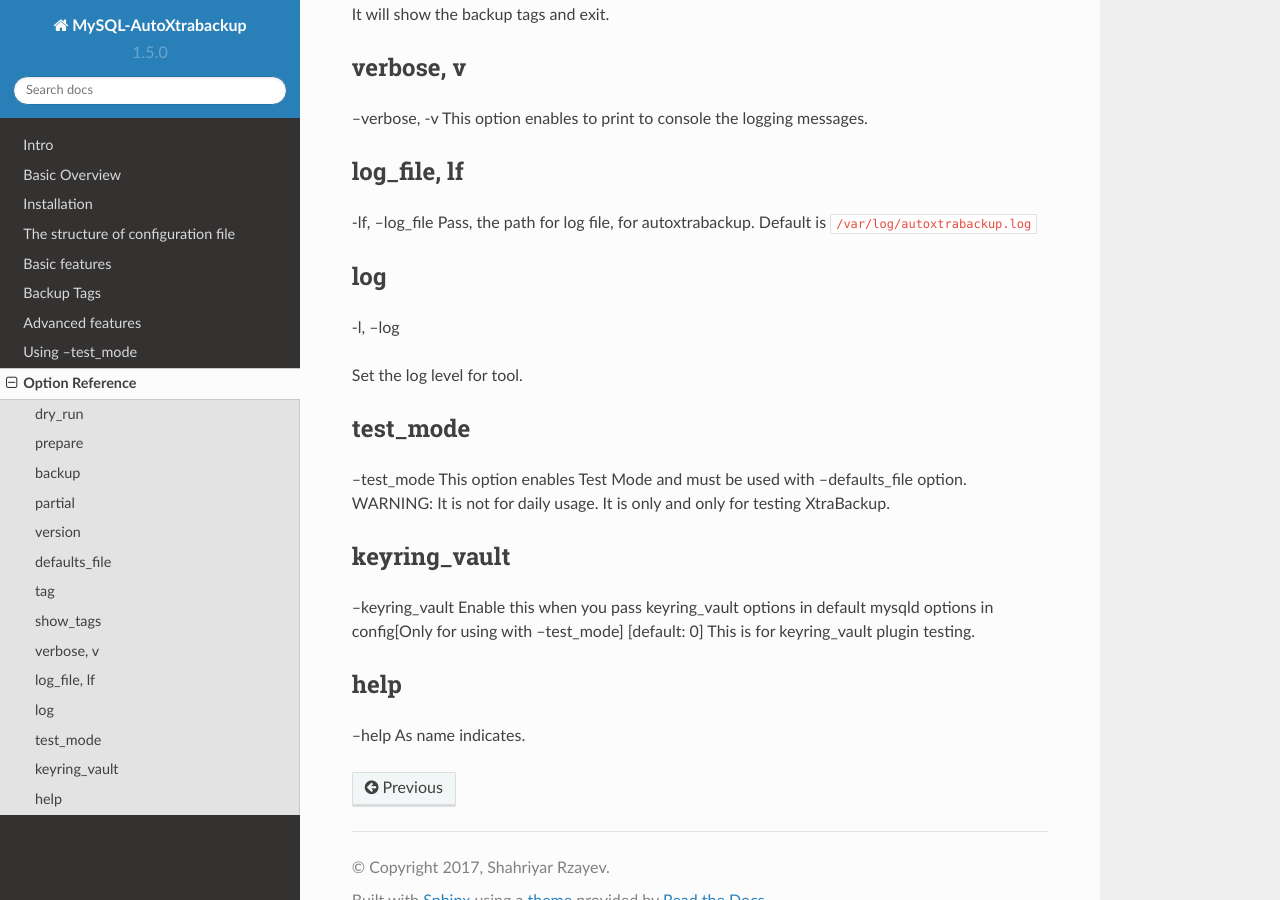
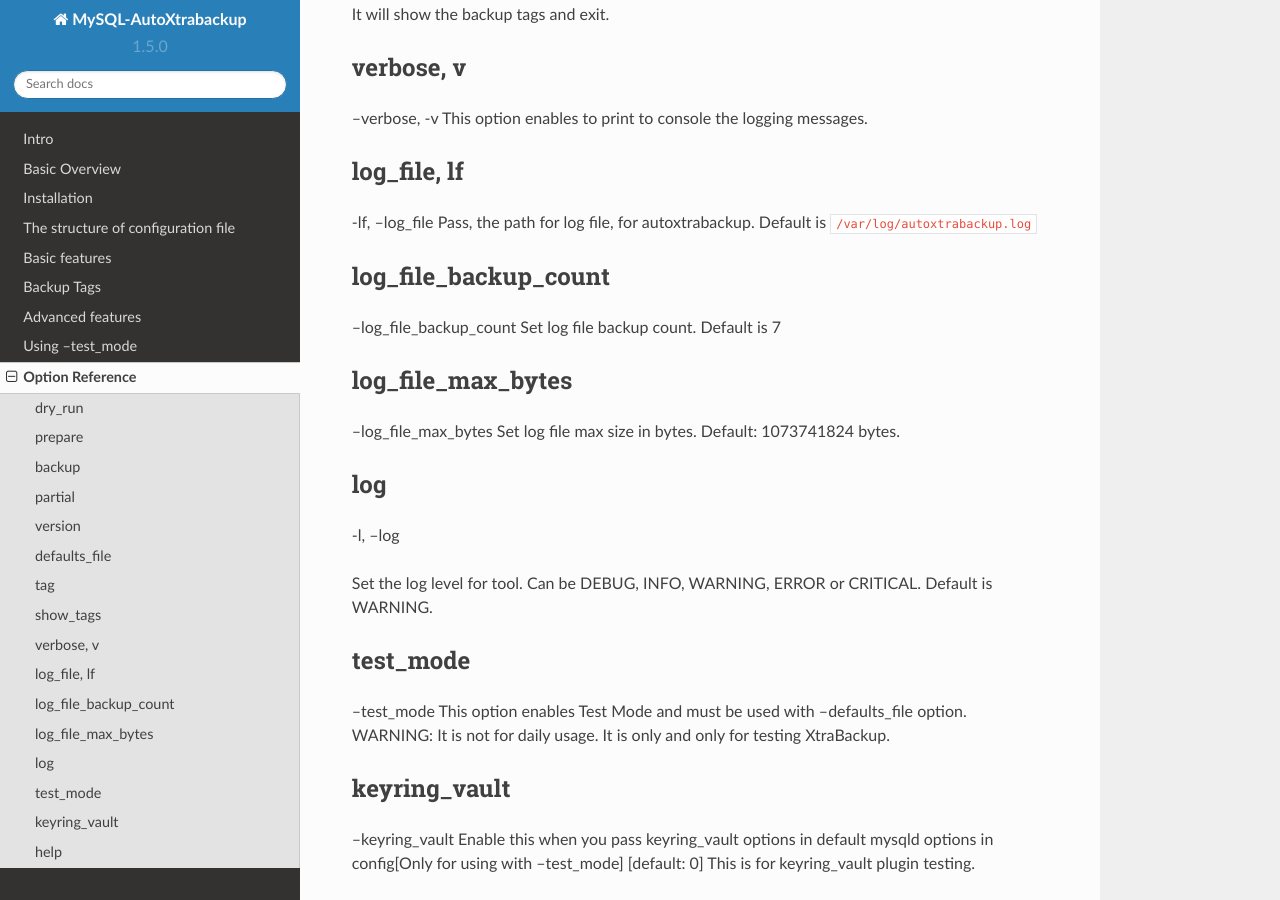
Before and after one commit to ShahriyarR/MySQL-AutoXtraBackup, a Sphinx documentation site: the page built from docs/option_reference.rst, in a window 1280 px wide and 900 px high, scrolled down 1688 px. Built offline with Sphinx 7.4.7 and the Read the Docs theme 2.0.0, drawn with Linux system fonts in a browser that asks for light colours.

Commit message:
Update doc (#290)
* Update doc: debian/ubuntu prereqs + option references.

* Update doc: debian/ubuntu prereqs + option references.

```diff
--- a/docs/option_reference.rst
+++ b/docs/option_reference.rst
@@ -101,12 +101,24 @@ log_file, lf
 -lf, --log_file
 Pass, the path for log file, for autoxtrabackup. Default is ``/var/log/autoxtrabackup.log``
 
+log_file_backup_count
+---------------------
+
+--log_file_backup_count
+Set log file backup count. Default is 7
+
+log_file_max_bytes
+------------------
+
+--log_file_max_bytes
+Set log file max size in bytes. Default: 1073741824 bytes.
+
 log
 ----
 
 -l, --log
 
-Set the log level for tool.
+Set the log level for tool. Can be DEBUG, INFO, WARNING, ERROR or CRITICAL. Default is WARNING.
 
 test_mode
 ---------
```
Also changed, not shown: docs/installation.rst (+14 -0 lines).
